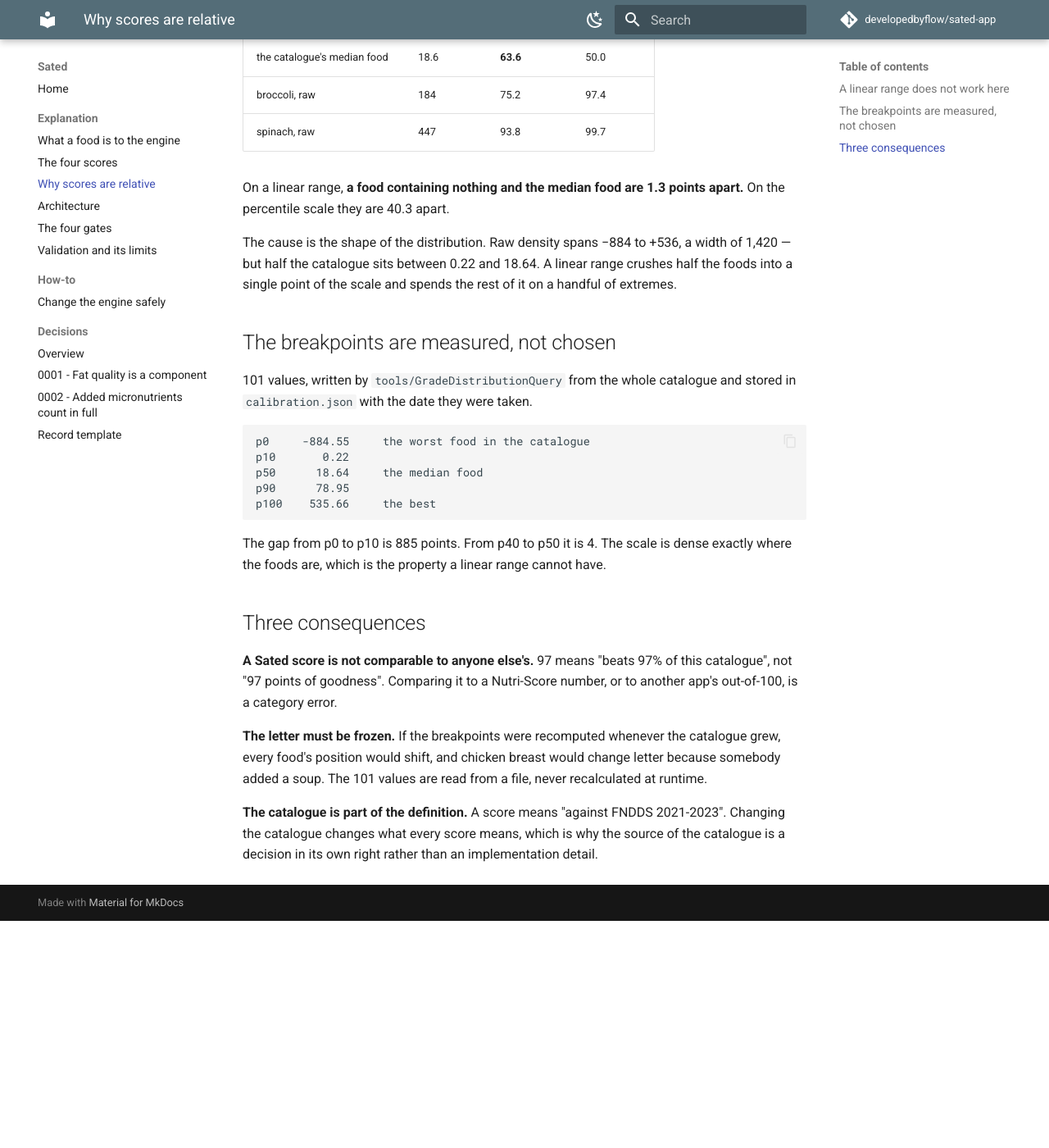
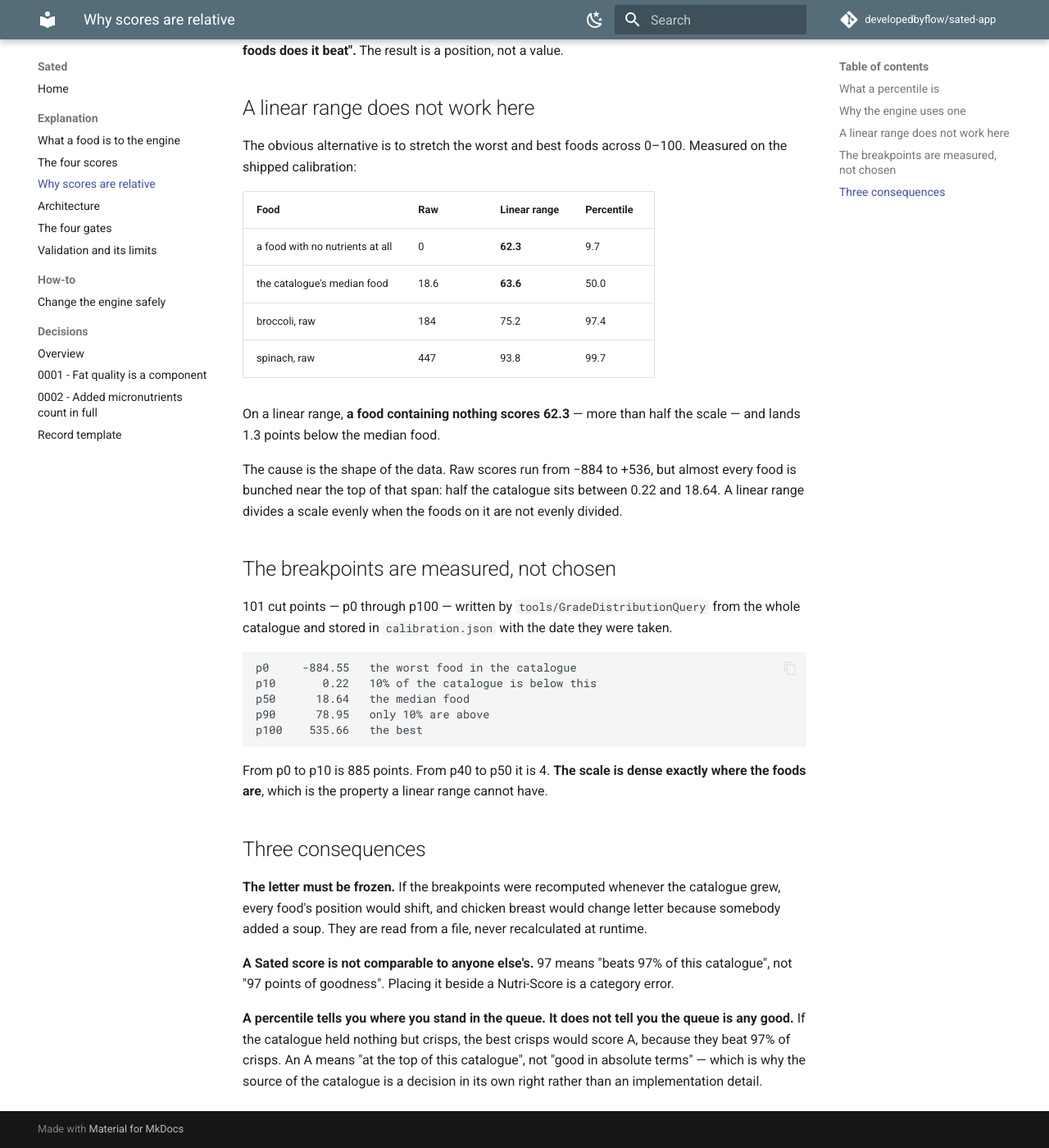
Before and after one commit to developedbyflow/sated-app, an MkDocs documentation site: the page built from docs/explanation/why-scores-are-relative.md, in a window 1280 px wide and 1400 px high, scrolled down 500 px. Shown: the whole window at 82% size. Built offline with MkDocs 1.6.1 and Material for MkDocs 9.7.7, drawn with Linux system fonts in a browser that asks for light colours; comment, search, counter and statistics services are not loaded; before the commit the page ends 1623 px from its top, so only the background shows below that; some of the changed text lies outside the part shown.

Commit message:
docs(engine): define percentile before building on it
The page used the word throughout without ever saying what it meant, which made the rest unreadable for anyone who did not already know. It now opens with the exam analogy and a worked count on the catalogue, then shows why a linear range fails in the plainest form available: a food containing no nutrients at all would score 62.3 out of 100. The consequence that matters most was moved out of the footer, since a percentile says where a food stands in the queue and not that the queue is any good, which is what makes the source of the catalogue a decision rather than a detail.

````diff
--- a/docs/explanation/why-scores-are-relative.md
+++ b/docs/explanation/why-scores-are-relative.md
@@ -4,16 +4,27 @@ title: Why scores are relative
 
 # Why scores are relative
 
-A raw density of 184 has no unit and no ceiling. It cannot be shown to anyone. `PercentileScale`
-turns it into a position: **not "how good is this food" but "how many foods in the catalogue does it
-beat".**
+## What a percentile is
 
-That single choice decides several things about the product, so it is worth stating plainly.
+If a student is **in the 90th percentile**, 90% of the people who sat the exam scored lower.
+
+That is the whole idea. It does not say what they scored. It says how many they beat.
+
+Food works the same way. Raw broccoli sits at percentile 97.4 of the density scale, which means it
+beats roughly 5,290 of the catalogue's 5,431 foods, and about 141 beat it.
+
+## Why the engine uses one
+
+A raw density of 184 has no unit and no ceiling. *184 out of what?* Out of nothing — it cannot be
+shown to anyone.
+
+`PercentileScale` answers a different question: **not "how good is this food" but "how many foods
+does it beat".** The result is a position, not a value.
 
 ## A linear range does not work here
 
-The obvious approach is to stretch the worst and best foods across 0–100. Measured on the shipped
-calibration, here is what that produces:
+The obvious alternative is to stretch the worst and best foods across 0–100. Measured on the shipped
+calibration:
 
 | Food | Raw | Linear range | Percentile |
 |---|---|---|---|
@@ -22,39 +33,39 @@ calibration, here is what that produces:
 | broccoli, raw | 184 | 75.2 | 97.4 |
 | spinach, raw | 447 | 93.8 | 99.7 |
 
-On a linear range, **a food containing nothing and the median food are 1.3 points apart.** On the
-percentile scale they are 40.3 apart.
+On a linear range, **a food containing nothing scores 62.3** — more than half the scale — and lands
+1.3 points below the median food.
 
-The cause is the shape of the distribution. Raw density spans −884 to +536, a width of 1,420 — but
-half the catalogue sits between 0.22 and 18.64. A linear range crushes half the foods into a single
-point of the scale and spends the rest of it on a handful of extremes.
+The cause is the shape of the data. Raw scores run from −884 to +536, but almost every food is
+bunched near the top of that span: half the catalogue sits between 0.22 and 18.64. A linear range
+divides a scale evenly when the foods on it are not evenly divided.
 
 ## The breakpoints are measured, not chosen
 
-101 values, written by `tools/GradeDistributionQuery` from the whole catalogue and stored in
-`calibration.json` with the date they were taken.
+101 cut points — p0 through p100 — written by `tools/GradeDistributionQuery` from the whole
+catalogue and stored in `calibration.json` with the date they were taken.
 
 ```
-p0     -884.55     the worst food in the catalogue
-p10       0.22
-p50      18.64     the median food
-p90      78.95
-p100    535.66     the best
+p0     -884.55   the worst food in the catalogue
+p10       0.22   10% of the catalogue is below this
+p50      18.64   the median food
+p90      78.95   only 10% are above
+p100    535.66   the best
 ```
 
-The gap from p0 to p10 is 885 points. From p40 to p50 it is 4. The scale is dense exactly where the
-foods are, which is the property a linear range cannot have.
+From p0 to p10 is 885 points. From p40 to p50 it is 4. **The scale is dense exactly where the foods
+are**, which is the property a linear range cannot have.
 
 ## Three consequences
 
-**A Sated score is not comparable to anyone else's.** 97 means "beats 97% of this catalogue", not
-"97 points of goodness". Comparing it to a Nutri-Score number, or to another app's out-of-100, is a
-category error.
-
 **The letter must be frozen.** If the breakpoints were recomputed whenever the catalogue grew, every
 food's position would shift, and chicken breast would change letter because somebody added a soup.
-The 101 values are read from a file, never recalculated at runtime.
+They are read from a file, never recalculated at runtime.
 
-**The catalogue is part of the definition.** A score means "against FNDDS 2021-2023". Changing the
-catalogue changes what every score means, which is why the source of the catalogue is a decision in
-its own right rather than an implementation detail.
+**A Sated score is not comparable to anyone else's.** 97 means "beats 97% of this catalogue", not
+"97 points of goodness". Placing it beside a Nutri-Score is a category error.
+
+**A percentile tells you where you stand in the queue. It does not tell you the queue is any good.**
+If the catalogue held nothing but crisps, the best crisps would score A, because they beat 97% of
+crisps. An A means "at the top of this catalogue", not "good in absolute terms" — which is why the
+source of the catalogue is a decision in its own right rather than an implementation detail.
````
